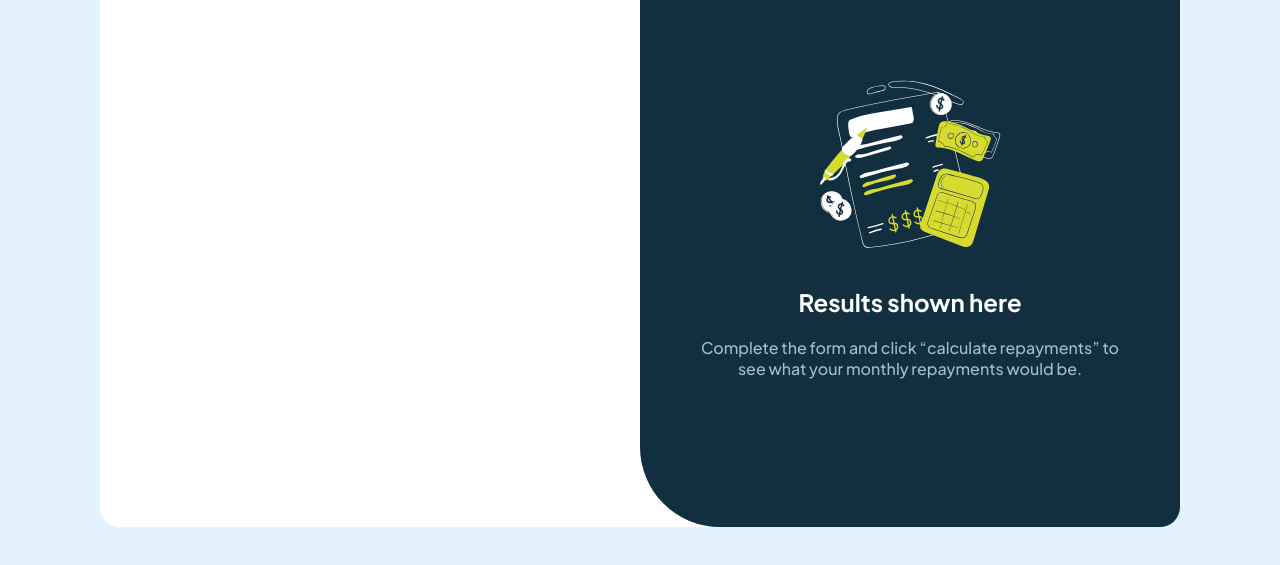
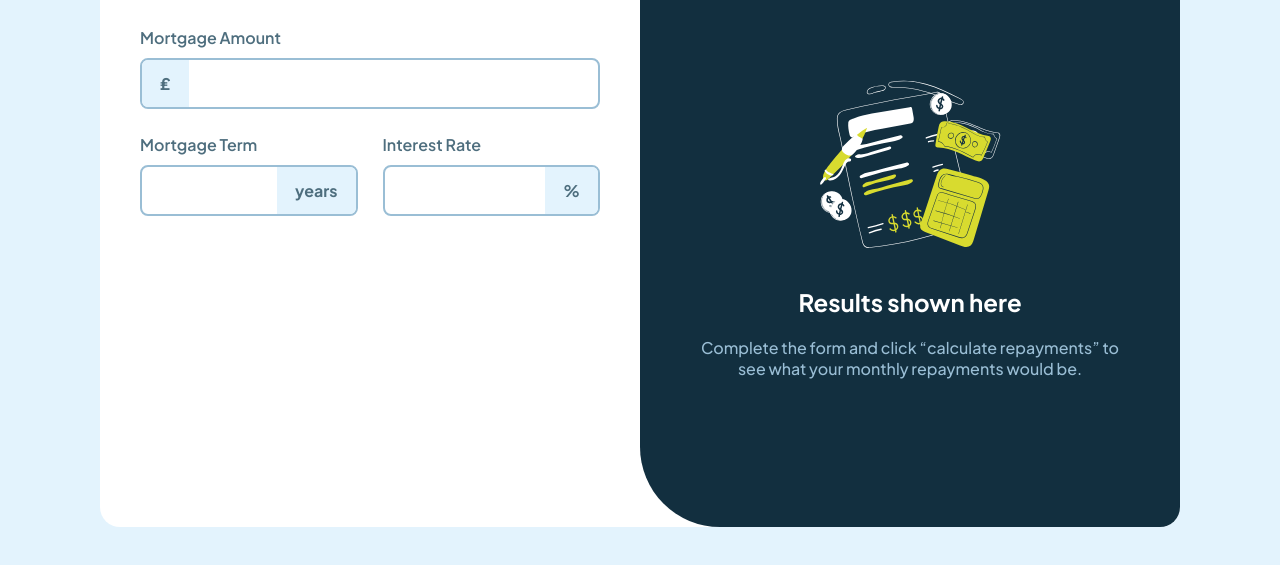
Before and after one commit to arshGoyalDev/mortgage-repayment-calculator, a plain HTML site: page index.html in a window 1280 px wide. Shown: the part 173-738 px from the top of the page. Drawn offline with Linux system fonts and the light colour scheme.

Commit message:
add: amount, term, interest inputs

```diff
--- a/css/querries.css
+++ b/css/querries.css
@@ -30,6 +30,12 @@
     align-items: center;
   }
 
+  /* form */
+  .term-interest-container {
+    grid-template-columns: 1fr 1fr;
+  }
+
+
   /* result section */
   .result-section {
     border-radius: 0 0 20px 20px;
--- a/css/style.css
+++ b/css/style.css
@@ -51,6 +51,18 @@ a:active {
   text-decoration: none;
 }
 
+/* chromium based browsers */
+input::-webkit-outer-spin-button,
+input::-webkit-inner-spin-button {
+  -webkit-appearance: none;
+  margin: 0;
+}
+
+/* Firefox */
+input[type="number"] {
+  -moz-appearance: textfield;
+}
+
 /* ***************************** */
 /* body */
 /* ***************************** */
@@ -66,7 +78,6 @@ body {
 /* ***************************** */
 /* main */
 /* ***************************** */
-
 
 .container {
   width: 100vw;
@@ -101,7 +112,7 @@ body {
 }
 
 .clear-all::after {
-  content: '';
+  content: "";
   position: absolute;
   bottom: -2px;
   left: 0;
@@ -113,6 +124,70 @@ body {
 
 .clear-all:hover {
   color: var(--slate-900);
+}
+
+/* form  */
+
+.form-container {
+  margin-top: 30px;
+}
+
+.form-container form {
+  display: flex;
+  flex-direction: column;
+  gap: 25px;
+}
+
+.input-container {
+  display: flex;
+  flex-direction: column;
+  gap: 10px;
+}
+
+.input-container label {
+  color: var(--slate-700);
+  font-weight: 600;
+}
+
+.input-container > div {
+  display: flex;
+  border: 2px solid var(--slate-300);
+  border-radius: 8px;
+  transition: 0.3s;
+  cursor: pointer;
+  overflow: hidden;
+}
+
+.input-container > div:hover {
+  border: 2px solid var(--slate-900);
+}
+
+.term-interest-container {
+  display: grid;
+  gap: 25px;
+}
+
+.input-container input {
+  width: 100%;
+  color: var(--slate-900);
+  font-weight: 700;
+  padding: 15px;
+}
+
+.input-container input:active,
+.input-container input:focus {
+  outline: 0;
+  border: 0;
+}
+
+.input-container div div {
+  display: flex;
+  justify-content: center;
+  align-items: center;
+  color: var(--slate-700);
+  font-weight: 700;
+  padding: 10px 18px;
+  background: var(--slate-100);
 }
 
 /* ***************************** */
--- a/index.html
+++ b/index.html
@@ -23,6 +23,35 @@
         <div class="header">
           <h1 class="heading">Mortgage Calculator</h1>
           <button class="clear-all">Clear All</button>
+        </div>
+
+        <div class="form-container">
+          <form>
+            <div class="input-container">
+              <label for="mortgage-amount">Mortgage Amount</label>
+              <div>
+                <div>&#8356;</div>
+                <input type="number" id="mortgage-amount" min="0" />
+              </div>
+            </div>
+            <div class="term-interest-container">
+              <div class="input-container">
+                <label for="mortgage-term">Mortgage Term</label>
+                <div>
+                  <input type="number" id="mortgage-term" min="0" />
+                  <div>years</div>
+                </div>
+              </div>
+              <div class="input-container">
+                <label for="interest-rate">Interest Rate</label>
+                <div>
+                  <input type="number" id="interest-rate" min="0" />
+                  <div>&#37;</div>
+                </div>
+              </div>
+
+            </div>
+          </form>
         </div>
       </section>
       <section class="result-section">
```
